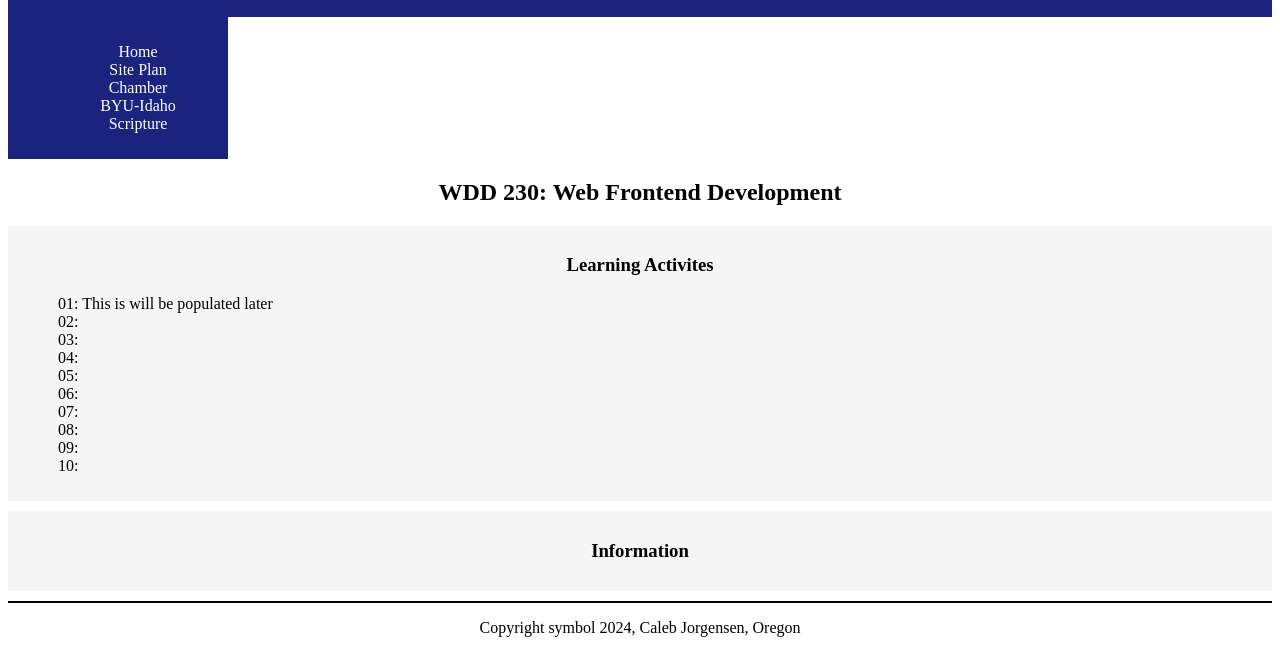
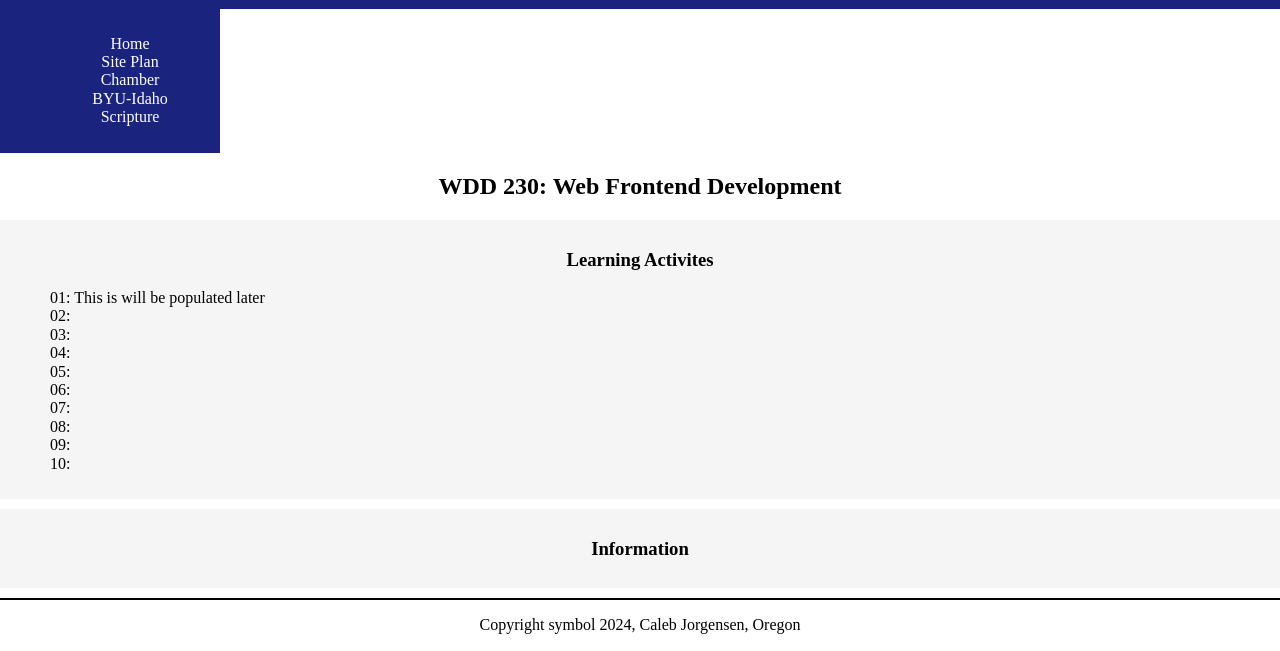
Before and after one commit to Calebjorgensen/add230, a plain HTML site: page index.html in a window 1280 px wide. Shown: the part 191-842 px from the top of the page. Drawn offline with Linux system fonts and the light colour scheme; files whose address does not match are found by name.

Commit message:
forgot to push index file

```diff
--- a/index.html
+++ b/index.html
@@ -12,6 +12,7 @@
     <meta property="og:url" content="https://calebjorgensen.github.io/wdd230/">
     <title>Caleb Jorgensen - WDD 230 - Web Frontend Development</title>
     <link rel="stylesheet" href="styles/base.css">
+    <link rel="stylesheet" href="styles/normalize.css">
     <link rel="icon" href="favicon.ico">
 </head>
 <body>
```
